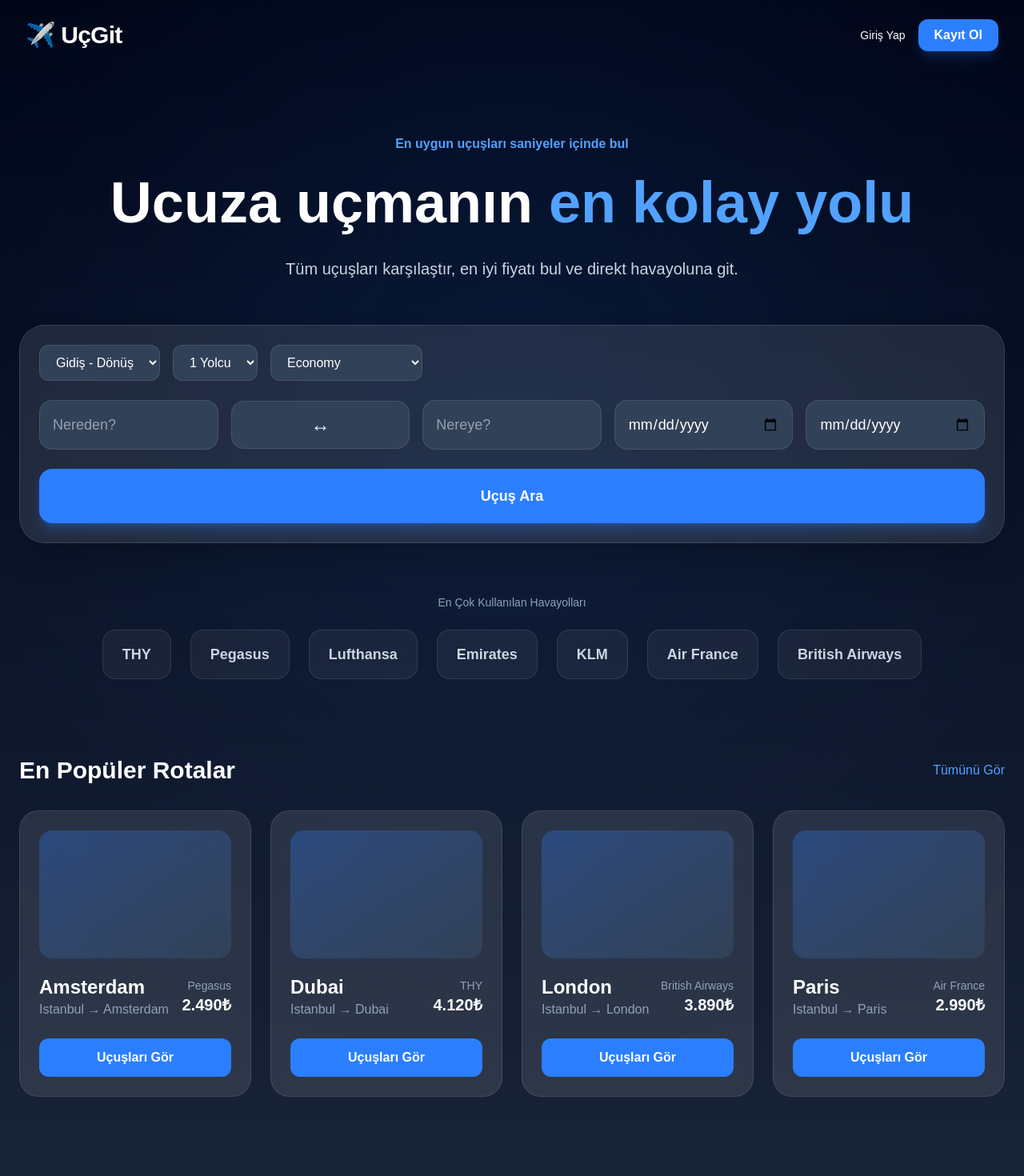
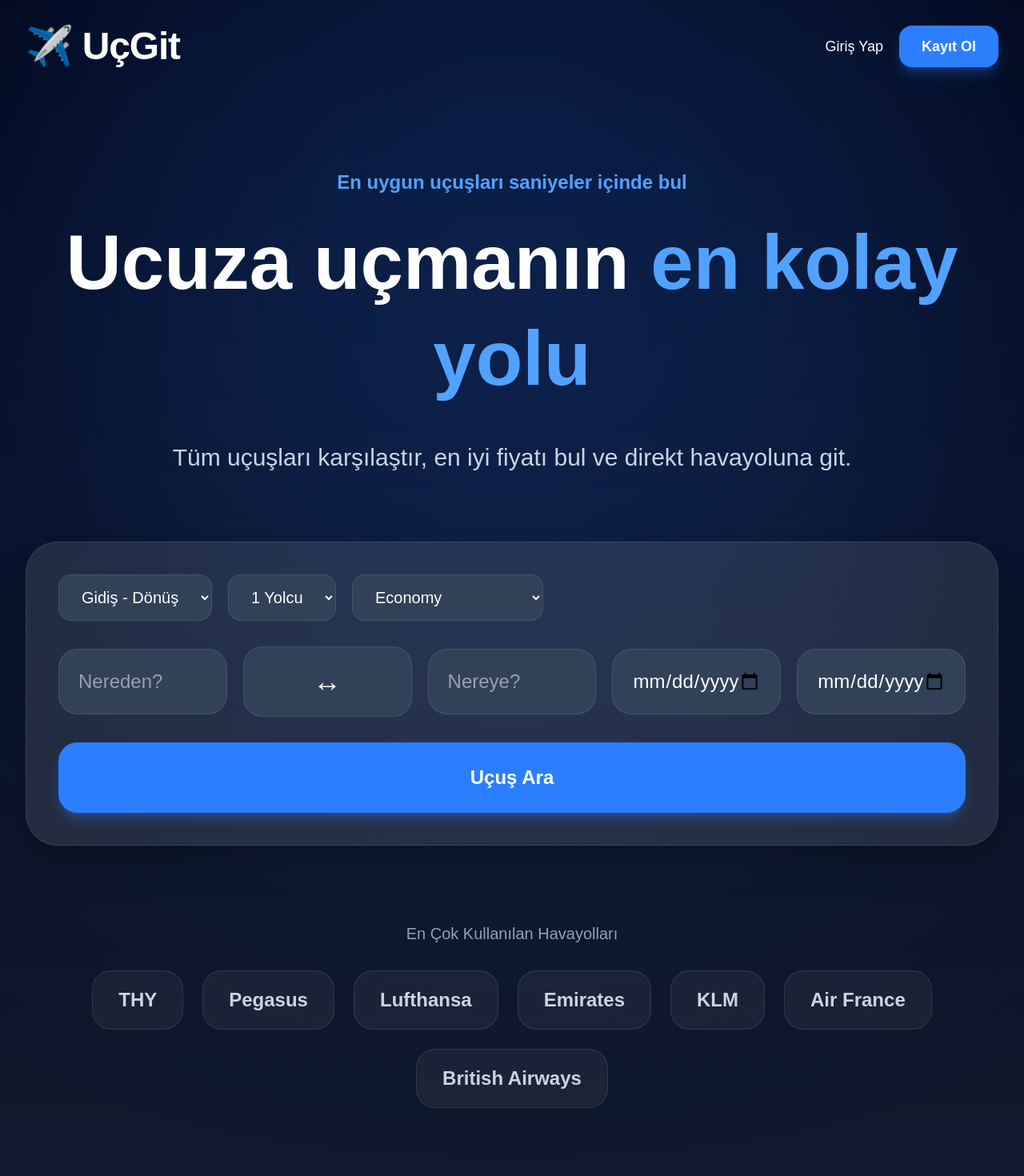
Before and after one commit to melihizzet/flight-platform, a Next.js app: page / in a window 1280 px wide. Shown: the top 1470 px of the page at 80% size. Built offline with nearby package versions, Linux system fonts and the light colour scheme.

Commit message:
big modern homepage layout

```diff
--- a/app/page.tsx
+++ b/app/page.tsx
@@ -114,22 +114,22 @@ export default function Home() {
     <main className="min-h-screen bg-gradient-to-b from-slate-950 via-slate-900 to-slate-800 text-white overflow-hidden">
 
       {/* Glow */}
-      <div className="absolute top-0 left-1/2 -translate-x-1/2 w-[900px] h-[900px] bg-blue-500/10 blur-[200px] rounded-full"></div>
+      <div className="absolute top-[-250px] left-1/2 -translate-x-1/2 w-[1200px] h-[1200px] bg-blue-500/20 blur-[220px] rounded-full"></div>
 
       {/* Navbar */}
-      <nav className="relative z-10 flex items-center justify-between px-6 lg:px-8 py-6 max-w-7xl mx-auto">
+      <nav className="relative z-10 flex items-center justify-between px-8 py-8 max-w-[1600px] mx-auto">
 
-        <h1 className="text-3xl font-bold tracking-tight">
+        <h1 className="text-5xl font-black tracking-tight">
           ✈️ UçGit
         </h1>
 
-        <div className="flex items-center gap-4">
+        <div className="flex items-center gap-5">
 
-          <button className="text-sm hover:text-blue-400 transition">
+          <button className="text-lg hover:text-blue-400 transition">
             Giriş Yap
           </button>
 
-          <button className="bg-blue-500 hover:bg-blue-600 transition px-5 py-2 rounded-xl font-semibold shadow-lg shadow-blue-500/20">
+          <button className="bg-blue-500 hover:bg-blue-600 transition px-7 py-3 rounded-2xl font-bold shadow-lg shadow-blue-500/30 text-lg">
             Kayıt Ol
           </button>
 
@@ -138,35 +138,35 @@ export default function Home() {
       </nav>
 
       {/* Hero */}
-      <section className="relative z-10 max-w-7xl mx-auto px-6 pt-20 pb-24">
+      <section className="relative z-10 max-w-[1600px] mx-auto px-8 pt-24 pb-32">
 
         <div className="text-center">
 
-          <p className="text-blue-400 font-semibold mb-4">
+          <p className="text-blue-400 font-bold mb-6 text-2xl">
             En uygun uçuşları saniyeler içinde bul
           </p>
 
-          <h2 className="text-5xl lg:text-7xl font-bold leading-tight max-w-5xl mx-auto">
+          <h2 className="text-7xl lg:text-8xl font-black leading-tight max-w-6xl mx-auto">
             Ucuza uçmanın
             <span className="text-blue-400"> en kolay yolu</span>
           </h2>
 
-          <p className="text-slate-300 mt-6 text-lg lg:text-xl max-w-2xl mx-auto">
+          <p className="text-slate-300 mt-10 text-3xl max-w-4xl mx-auto leading-relaxed">
             Tüm uçuşları karşılaştır, en iyi fiyatı bul ve direkt havayoluna git.
           </p>
 
         </div>
 
         {/* Search */}
-        <div className="bg-white/10 backdrop-blur-xl border border-white/10 rounded-[32px] p-6 mt-14 shadow-2xl">
+        <div className="bg-white/10 backdrop-blur-2xl border border-white/10 rounded-[40px] p-10 mt-20 shadow-2xl max-w-7xl mx-auto">
 
           {/* Controls */}
-          <div className="flex flex-wrap gap-4 mb-6">
+          <div className="flex flex-wrap gap-5 mb-8">
 
             <select
               value={tripType}
               onChange={(e) => setTripType(e.target.value)}
-              className="bg-slate-700 border border-white/10 rounded-xl px-4 py-3 outline-none text-white"
+              className="bg-slate-700 border border-white/10 rounded-2xl px-6 py-4 outline-none text-white text-xl"
             >
               <option value="roundtrip">Gidiş - Dönüş</option>
               <option value="oneway">Tek Yön</option>
@@ -175,7 +175,7 @@ export default function Home() {
             <select
               value={passengers}
               onChange={(e) => setPassengers(Number(e.target.value))}
-              className="bg-slate-700 border border-white/10 rounded-xl px-4 py-3 outline-none text-white"
+              className="bg-slate-700 border border-white/10 rounded-2xl px-6 py-4 outline-none text-white text-xl"
             >
               <option value={1}>1 Yolcu</option>
               <option value={2}>2 Yolcu</option>
@@ -186,7 +186,7 @@ export default function Home() {
             <select
               value={cabin}
               onChange={(e) => setCabin(e.target.value)}
-              className="bg-slate-700 border border-white/10 rounded-xl px-4 py-3 outline-none text-white"
+              className="bg-slate-700 border border-white/10 rounded-2xl px-6 py-4 outline-none text-white text-xl"
             >
               <option>Economy</option>
               <option>Premium Economy</option>
@@ -197,7 +197,7 @@ export default function Home() {
           </div>
 
           {/* Main Search */}
-          <div className="grid lg:grid-cols-5 gap-4 items-center">
+          <div className="grid lg:grid-cols-5 gap-5 items-center">
 
             {/* From */}
             <div className="relative">
@@ -211,11 +211,11 @@ export default function Home() {
                   setFromAirport(e.target.value);
                   setFromOpen(true);
                 }}
-                className="bg-slate-700 border border-white/10 rounded-2xl p-4 text-lg outline-none w-full text-white"
+                className="bg-slate-700 border border-white/10 rounded-3xl p-6 text-2xl outline-none w-full text-white"
               />
 
               {fromOpen && fromAirport.length > 0 && (
-                <div className="absolute top-20 left-0 w-full bg-slate-800 border border-white/10 rounded-2xl overflow-hidden z-50 shadow-2xl">
+                <div className="absolute top-28 left-0 w-full bg-slate-800 border border-white/10 rounded-3xl overflow-hidden z-50 shadow-2xl">
 
                   {filteredFrom.map((airport) => (
                     <div
@@ -226,14 +226,14 @@ export default function Home() {
                         );
                         setFromOpen(false);
                       }}
-                      className="p-4 hover:bg-slate-700 cursor-pointer border-b border-white/5"
+                      className="p-6 hover:bg-slate-700 cursor-pointer border-b border-white/5"
                     >
 
-                      <div className="font-semibold">
+                      <div className="font-bold text-xl">
                         {airport.code} - {airport.name}
                       </div>
 
-                      <div className="text-sm text-slate-400">
+                      <div className="text-base text-slate-400 mt-1">
                         {airport.city}, {airport.country}
                       </div>
 
@@ -248,7 +248,7 @@ export default function Home() {
             {/* Swap */}
             <button
               onClick={swapAirports}
-              className="hidden lg:flex items-center justify-center bg-slate-700 hover:bg-slate-600 border border-white/10 rounded-2xl h-[60px] text-2xl transition"
+              className="hidden lg:flex items-center justify-center bg-slate-700 hover:bg-slate-600 border border-white/10 rounded-3xl h-[88px] text-4xl transition"
             >
               ↔
             </button>
@@ -265,11 +265,11 @@ export default function Home() {
                   setToAirport(e.target.value);
                   setToOpen(true);
                 }}
-                className="bg-slate-700 border border-white/10 rounded-2xl p-4 text-lg outline-none w-full text-white"
+                className="bg-slate-700 border border-white/10 rounded-3xl p-6 text-2xl outline-none w-full text-white"
               />
 
               {toOpen && toAirport.length > 0 && (
-                <div className="absolute top-20 left-0 w-full bg-slate-800 border border-white/10 rounded-2xl overflow-hidden z-50 shadow-2xl">
+                <div className="absolute top-28 left-0 w-full bg-slate-800 border border-white/10 rounded-3xl overflow-hidden z-50 shadow-2xl">
 
                   {filteredTo.map((airport) => (
                     <div
@@ -280,14 +280,14 @@ export default function Home() {
                         );
                         setToOpen(false);
                       }}
-                      className="p-4 hover:bg-slate-700 cursor-pointer border-b border-white/5"
+                      className="p-6 hover:bg-slate-700 cursor-pointer border-b border-white/5"
                     >
 
-                      <div className="font-semibold">
+                      <div className="font-bold text-xl">
                         {airport.code} - {airport.name}
                       </div>
 
-                      <div className="text-sm text-slate-400">
+                      <div className="text-base text-slate-400 mt-1">
                         {airport.city}, {airport.country}
                       </div>
 
@@ -302,17 +302,17 @@ export default function Home() {
             {/* Departure */}
             <input
               type="date"
-              className="bg-slate-700 border border-white/10 rounded-2xl p-4 text-lg outline-none text-white"
+              className="bg-slate-700 border border-white/10 rounded-3xl p-6 text-2xl outline-none text-white"
             />
 
             {/* Return */}
             {tripType === "roundtrip" ? (
               <input
                 type="date"
-                className="bg-slate-700 border border-white/10 rounded-2xl p-4 text-lg outline-none text-white"
+                className="bg-slate-700 border border-white/10 rounded-3xl p-6 text-2xl outline-none text-white"
               />
             ) : (
-              <div className="bg-slate-700 border border-white/10 rounded-2xl p-4 flex items-center text-slate-400">
+              <div className="bg-slate-700 border border-white/10 rounded-3xl p-6 flex items-center text-slate-400 text-2xl">
                 Dönüş yok
               </div>
             )}
@@ -320,16 +320,16 @@ export default function Home() {
           </div>
 
           {/* Search Button */}
-          <button className="w-full mt-6 bg-blue-500 hover:bg-blue-600 transition rounded-2xl p-5 text-lg font-bold shadow-lg shadow-blue-500/30">
+          <button className="w-full mt-8 bg-blue-500 hover:bg-blue-600 transition rounded-3xl p-7 text-2xl font-black shadow-lg shadow-blue-500/30">
             Uçuş Ara
           </button>
 
         </div>
 
         {/* Airlines */}
-        <div className="mt-16">
+        <div className="mt-24">
 
-          <p className="text-slate-400 text-sm mb-6 text-center">
+          <p className="text-slate-400 text-xl mb-8 text-center">
             En Çok Kullanılan Havayolları
           </p>
 
@@ -338,7 +338,7 @@ export default function Home() {
             {airlines.map((airline) => (
               <div
                 key={airline}
-                className="bg-white/5 border border-white/10 rounded-2xl px-6 py-4 text-lg font-semibold text-slate-300 hover:bg-white/10 transition"
+                className="bg-white/5 border border-white/10 rounded-3xl px-8 py-5 text-2xl font-bold text-slate-300 hover:bg-white/10 transition"
               >
                 {airline}
               </div>
@@ -349,40 +349,40 @@ export default function Home() {
         </div>
 
         {/* Popular Routes */}
-        <div className="mt-24">
+        <div className="mt-32">
 
-          <div className="flex items-center justify-between mb-8">
+          <div className="flex items-center justify-between mb-10">
 
-            <h3 className="text-3xl font-bold">
+            <h3 className="text-5xl font-black">
               En Popüler Rotalar
             </h3>
 
-            <button className="text-blue-400 hover:text-blue-300">
+            <button className="text-blue-400 hover:text-blue-300 text-2xl">
               Tümünü Gör
             </button>
 
           </div>
 
-          <div className="grid md:grid-cols-2 lg:grid-cols-4 gap-6">
+          <div className="grid md:grid-cols-2 lg:grid-cols-4 gap-8">
 
             {destinations.map((destination) => (
 
               <div
                 key={destination.to}
-                className="bg-white/10 border border-white/10 rounded-3xl p-6 hover:bg-white/15 transition cursor-pointer"
+                className="bg-white/10 border border-white/10 rounded-[36px] p-7 hover:bg-white/15 transition cursor-pointer"
               >
 
-                <div className="h-40 rounded-2xl bg-gradient-to-br from-blue-500/30 to-slate-700 mb-5"></div>
+                <div className="h-64 rounded-3xl bg-gradient-to-br from-blue-500/30 to-slate-700 mb-6"></div>
 
                 <div className="flex items-center justify-between">
 
                   <div>
 
-                    <h4 className="text-2xl font-bold">
+                    <h4 className="text-3xl font-black">
                       {destination.to}
                     </h4>
 
-                    <p className="text-slate-400">
+                    <p className="text-slate-400 text-lg mt-1">
                       {destination.from} → {destination.to}
                     </p>
 
@@ -390,11 +390,11 @@ export default function Home() {
 
                   <div className="text-right">
 
-                    <p className="text-sm text-slate-400">
+                    <p className="text-base text-slate-400">
                       {destination.airline}
                     </p>
 
-                    <p className="text-xl font-bold">
+                    <p className="text-3xl font-black">
                       {destination.price}
                     </p>
 
@@ -402,7 +402,7 @@ export default function Home() {
 
                 </div>
 
-                <button className="w-full mt-6 bg-blue-500 hover:bg-blue-600 transition py-3 rounded-xl font-semibold">
+                <button className="w-full mt-7 bg-blue-500 hover:bg-blue-600 transition py-5 rounded-2xl font-bold text-xl">
                   Uçuşları Gör
                 </button>
 
@@ -417,23 +417,23 @@ export default function Home() {
       </section>
 
       {/* Footer */}
-      <footer className="border-t border-white/10 mt-24">
+      <footer className="border-t border-white/10 mt-32">
 
-        <div className="max-w-7xl mx-auto px-6 py-10 flex flex-col lg:flex-row items-center justify-between gap-6">
+        <div className="max-w-[1600px] mx-auto px-8 py-12 flex flex-col lg:flex-row items-center justify-between gap-8">
 
           <div>
 
-            <h3 className="text-2xl font-bold">
+            <h3 className="text-4xl font-black">
               ✈️ UçGit
             </h3>
 
-            <p className="text-slate-400 mt-2">
+            <p className="text-slate-400 mt-3 text-xl">
               Uygun uçuşları saniyeler içinde bul.
             </p>
 
           </div>
 
-          <div className="flex items-center gap-6 text-slate-400">
+          <div className="flex items-center gap-8 text-slate-400 text-xl">
 
             <button className="hover:text-white transition">
               Hakkımızda
```
